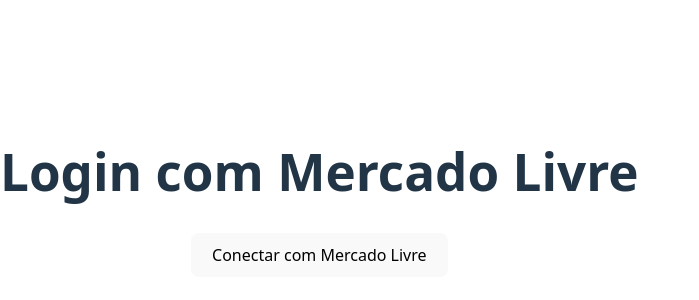
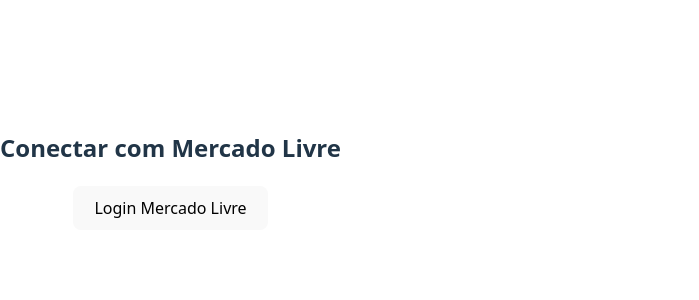
Before and after one commit to mundokraft/ml-auth-app, a React (Vite) app: page / in a window 1280 px wide. Shown: the part 254-554 px from the top of the page, without its empty margins (0-699 px from the left). Built offline with nearby package versions, Linux system fonts and the light colour scheme; no server answers; the HTML template or start-up script is replaced by a standard one.

Commit message:
fix: garantir leitura da VITE_MELI_REDIRECT_URI no Login

```diff
--- a/src/pages/LoginPage.tsx
+++ b/src/pages/LoginPage.tsx
@@ -1,26 +1,22 @@
-import { useEffect } from 'react';
+import React from 'react';
 
 const LoginPage = () => {
   const CLIENT_ID = import.meta.env.VITE_MELI_CLIENT_ID;
-  const REDIRECT_URI = import.meta.env.VITE_REDIRECT_URI;
+  const REDIRECT_URI = import.meta.env.VITE_MELI_REDIRECT_URI;
 
-  const authUrl = `https://auth.mercadolivre.com.br/authorization?response_type=code&client_id=${CLIENT_ID}&redirect_uri=${REDIRECT_URI}`;
-
-  useEffect(() => {
+  const handleLogin = () => {
     console.log('CLIENT_ID:', CLIENT_ID);
     console.log('REDIRECT_URI:', REDIRECT_URI);
-    console.log('Redirecionando para:', authUrl);
-  }, []);
 
-  const handleLogin = () => {
+    const authUrl = `https://auth.mercadolibre.com.br/authorization?response_type=code&client_id=${CLIENT_ID}&redirect_uri=${encodeURIComponent(REDIRECT_URI)}`;
     window.location.href = authUrl;
   };
 
   return (
     <div style={{ textAlign: 'center', marginTop: '20%' }}>
-      <h1>Login com Mercado Livre</h1>
+      <h2>Conectar com Mercado Livre</h2>
       <button onClick={handleLogin} style={{ padding: '10px 20px', fontSize: '16px' }}>
-        Conectar com Mercado Livre
+        Login Mercado Livre
       </button>
     </div>
   );
```
